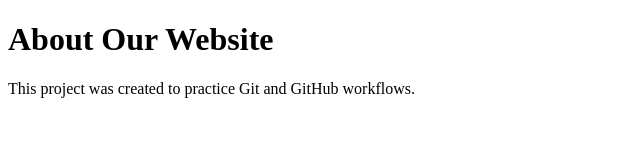
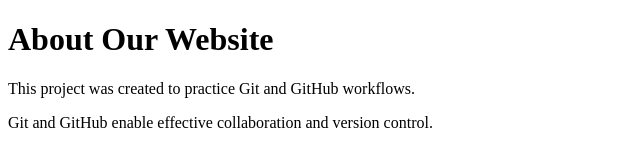
Before and after one commit to FlamurHaxholli1/WebProject, a plain HTML site: page about.html in a window 1280 px wide. Shown: the whole page, without its empty margins (0-640 px from the left). Drawn offline with Linux system fonts and the light colour scheme.

Commit message:
Update about.html
i added another <p> with specific message to the website

```diff
--- a/about.html
+++ b/about.html
@@ -13,6 +13,7 @@
     <h1>About Our Website</h1>
 
     <p>This project was created to practice Git and GitHub workflows.</p>
+    <p>Git and GitHub enable effective collaboration and version control.</p>
 
 </body>
 
```
